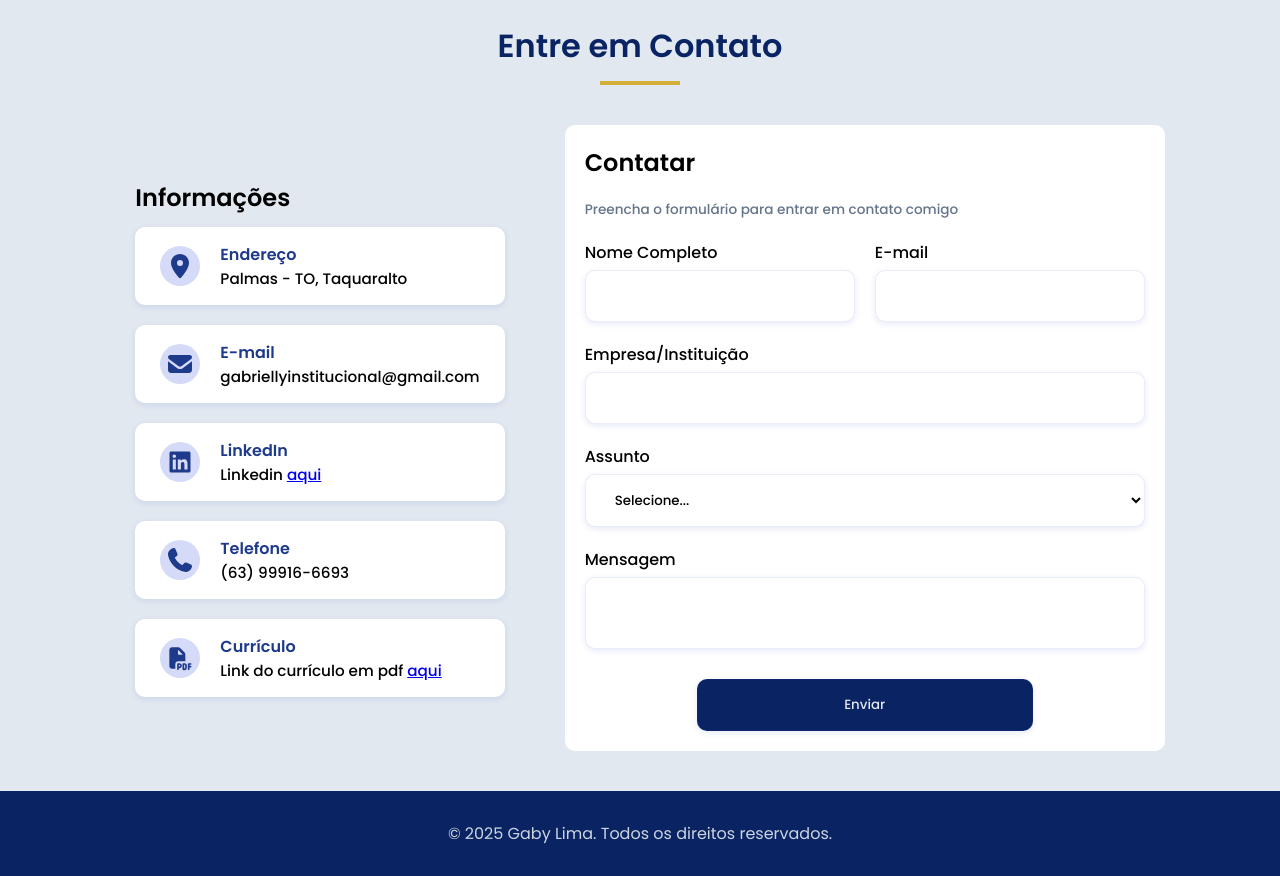
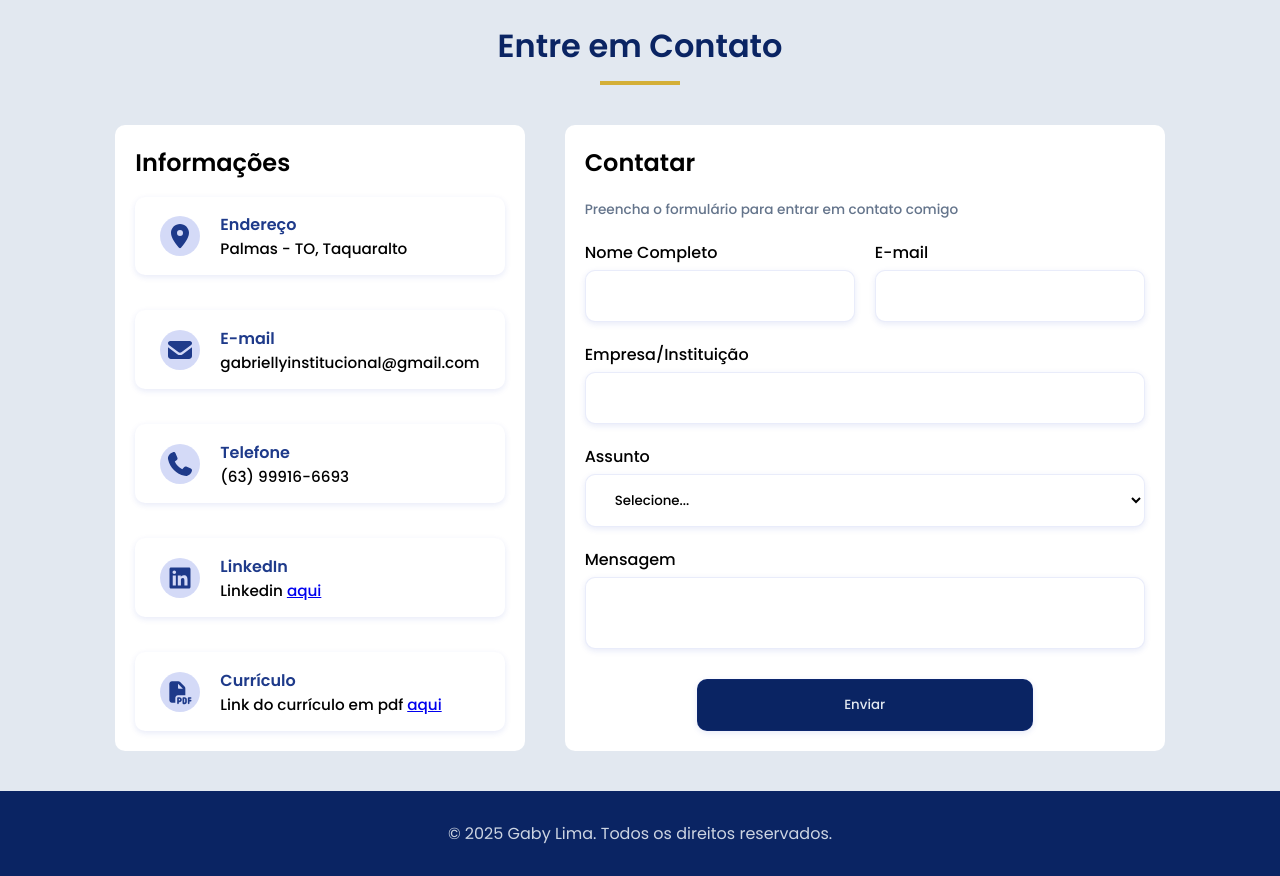
Before and after one commit to caina-wanzeler/curriculo-gaby, a Vue app: page / in a window 1280 px wide. Shown: the part 3000-3876 px from the top of the page. Built offline with nearby package versions, Linux system fonts and the light colour scheme; a web font is replaced by a local one.

Commit message:
atualizacoes pontuais

```diff
--- a/src/components/views/ContatoView.vue
+++ b/src/components/views/ContatoView.vue
@@ -91,17 +91,17 @@ const submitForm = async () => {
                         </div>
                     </li>
                     <li>
+                        <font-awesome-icon :icon="faPhone"/>
+                        <div class="contact">
+                            <h4>Telefone</h4>
+                            <p>(63) 99916-6693</p>
+                        </div>
+                    </li>
+                    <li>
                         <font-awesome-icon :icon="faLinkedin"/>
                         <div class="contact">
                             <h4>LinkedIn</h4>
                             <p>Linkedin <a href="#">aqui</a></p>
-                        </div>
-                    </li>
-                    <li>
-                        <font-awesome-icon :icon="faPhone"/>
-                        <div class="contact">
-                            <h4>Telefone</h4>
-                            <p>(63) 99916-6693</p>
                         </div>
                     </li>
                     <li>
@@ -220,6 +220,9 @@ const submitForm = async () => {
         padding: 0 40px;
     }
     .contact-container {
+        background-color: white;
+        border-radius: 10px;
+        height: 100%;
         display: grid;
         gap: 12px;
         padding: 20px;
@@ -228,7 +231,7 @@ const submitForm = async () => {
             list-style-type: none;
 
             display: grid;
-            gap: 20px;
+            gap: 35px;
             li {
                 width: 100%;
                 display: flex;
@@ -243,7 +246,7 @@ const submitForm = async () => {
                 transition: all 0.4s ease;
 
                 &:hover {
-                    box-shadow: 0px 4px 6px rgba(18, 46, 187, 0.4);
+                    box-shadow: 0px 3px 8px rgba(18, 46, 187, 0.4);
                 }
 
                 .svg-inline--fa {
@@ -405,7 +408,7 @@ const submitForm = async () => {
         }
     }
 
-    @media (max-width: 800px) {
+    @media (max-width: 860px) {
         .container {
             flex-direction: column;
             padding: 0 0;
```
